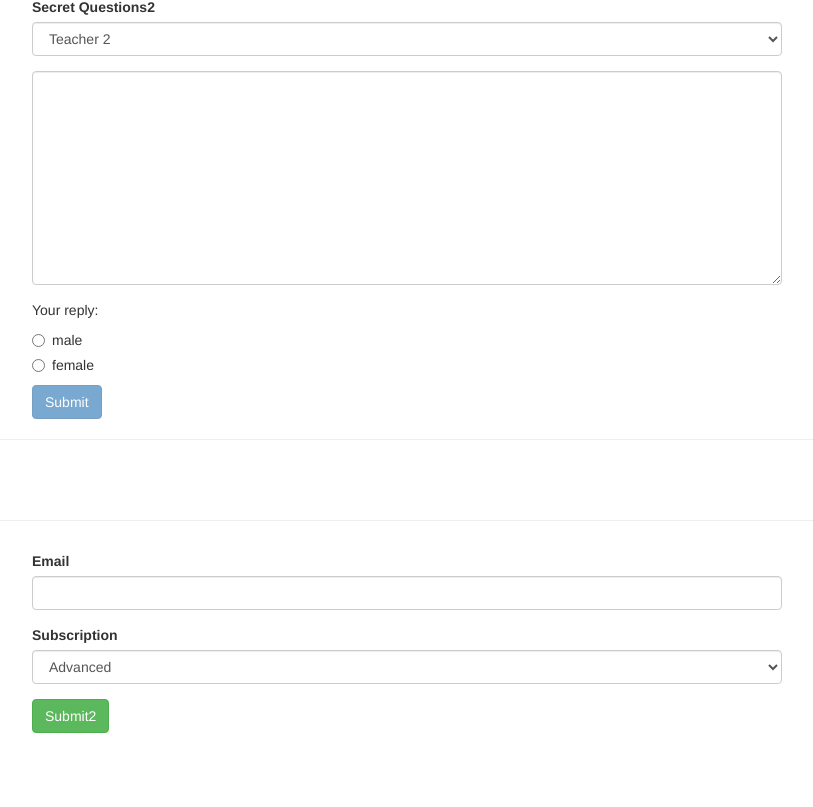
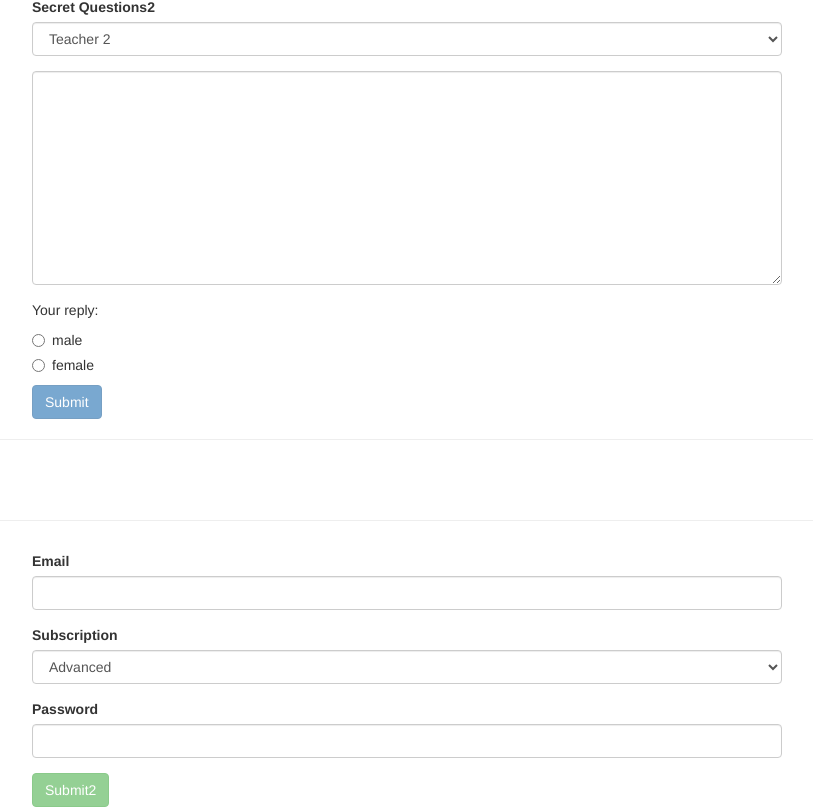
Before and after one commit to franciscovaz/forms-td-start-angular, an Angular app: page / in a window 1280 px wide. Shown: the part 289-1096 px from the top of the page, without its empty margins (233-1046 px from the left). Before the commit the page ends 1022 px from the top, so only its background shows below. Built offline with nearby package versions, Linux system fonts and the light colour scheme.

Commit message:
feat(form2 challenge) Add new form  - Add subscription info after submit form2

```diff
--- a/src/app/app.component.html
+++ b/src/app/app.component.html
@@ -77,9 +77,26 @@
             <option value="Pro">Pro</option>
           </select>
         </div>
-        <button class="btn btn-success">Submit2
+
+        <div class="form-group">
+          <label for="password">Password</label>
+          <input type="password" id="password" class="form-control" name="password" required ngModel #password="ngModel"
+            required>
+        </div>
+        <span class="help-block" *ngIf="!password.valid && password.touched">
+          Password is required!
+        </span>
+        <button class="btn btn-success" [disabled]="!f2.valid">Submit2
         </button>
       </form>
+      <span class="block-help" *ngIf="!f2.valid && f2.touched">Form invalid!</span>
     </div>
   </div>
+
+  <div class="col-xs-12" *ngIf="submitted2">
+    <h3>Subscription Data</h3>
+    <p>Email: {{ subscriptionInfo.email2 }}</p>
+    <p>Subscription Plan: {{ subscriptionInfo.subscription }}</p>
+    <p>Password: {{ subscriptionInfo.password }}</p>
+  </div>
 </div>
--- a/src/app/app.component.ts
+++ b/src/app/app.component.ts
@@ -15,6 +15,7 @@ export class AppComponent {
 
   answer: string = '';
   genders: string[] = ['male', 'female'];
+
   user = {
     username: '',
     email: '',
@@ -22,7 +23,15 @@ export class AppComponent {
     answer: '',
     gender: ''
   }
+
+  subscriptionInfo = {
+    email2: '',
+    subscription: '',
+    password: ''
+  };
+
   submitted: boolean = false;
+  submitted2: boolean = false;
 
   suggestUserName() {
     const suggestedName = 'Superuser';
@@ -62,6 +71,10 @@ export class AppComponent {
   }
 
   onSubmitForm2() {
-    console.log(this.submittedForm2);
+    this.submitted2 = true;
+    this.subscriptionInfo.email2 = this.submittedForm2.value.email2;
+    this.subscriptionInfo.subscription = this.submittedForm2.value.subscription;
+    this.subscriptionInfo.password = this.submittedForm2.value.password;
+
   }
 }
```
